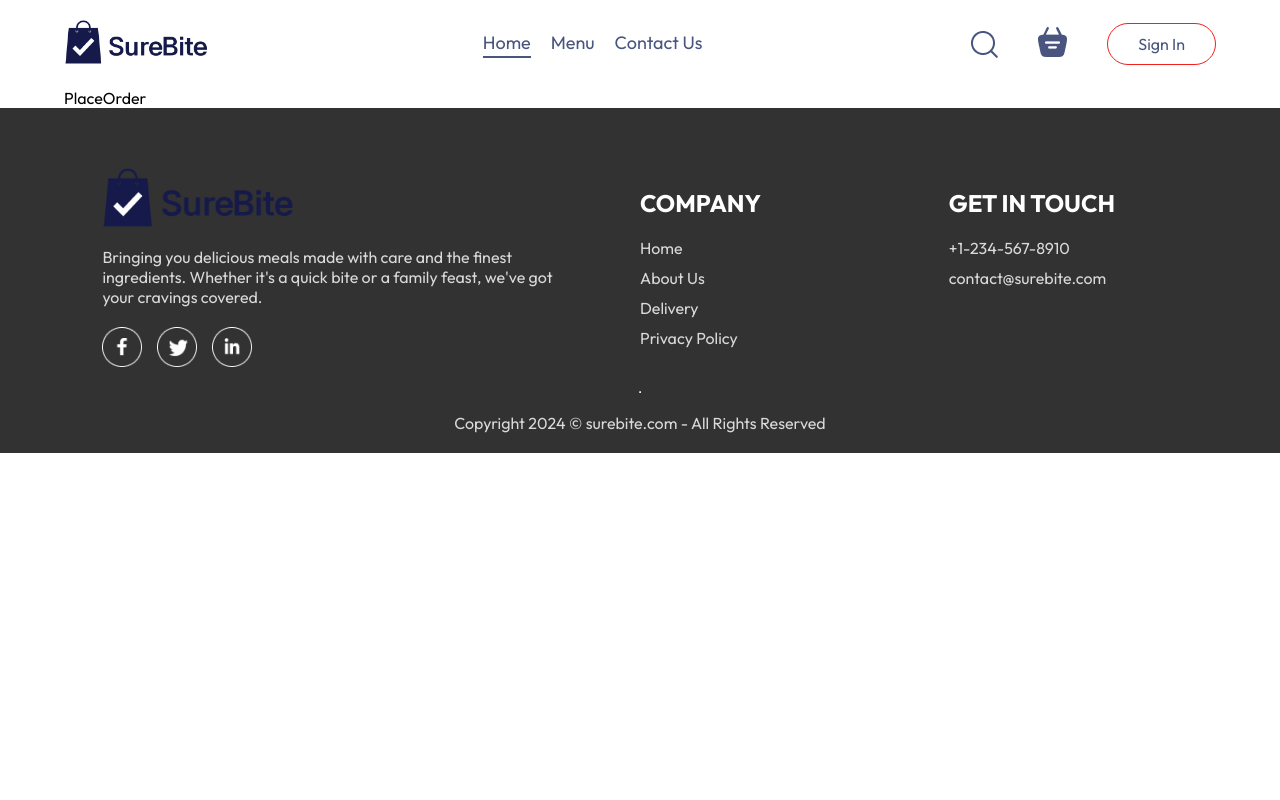
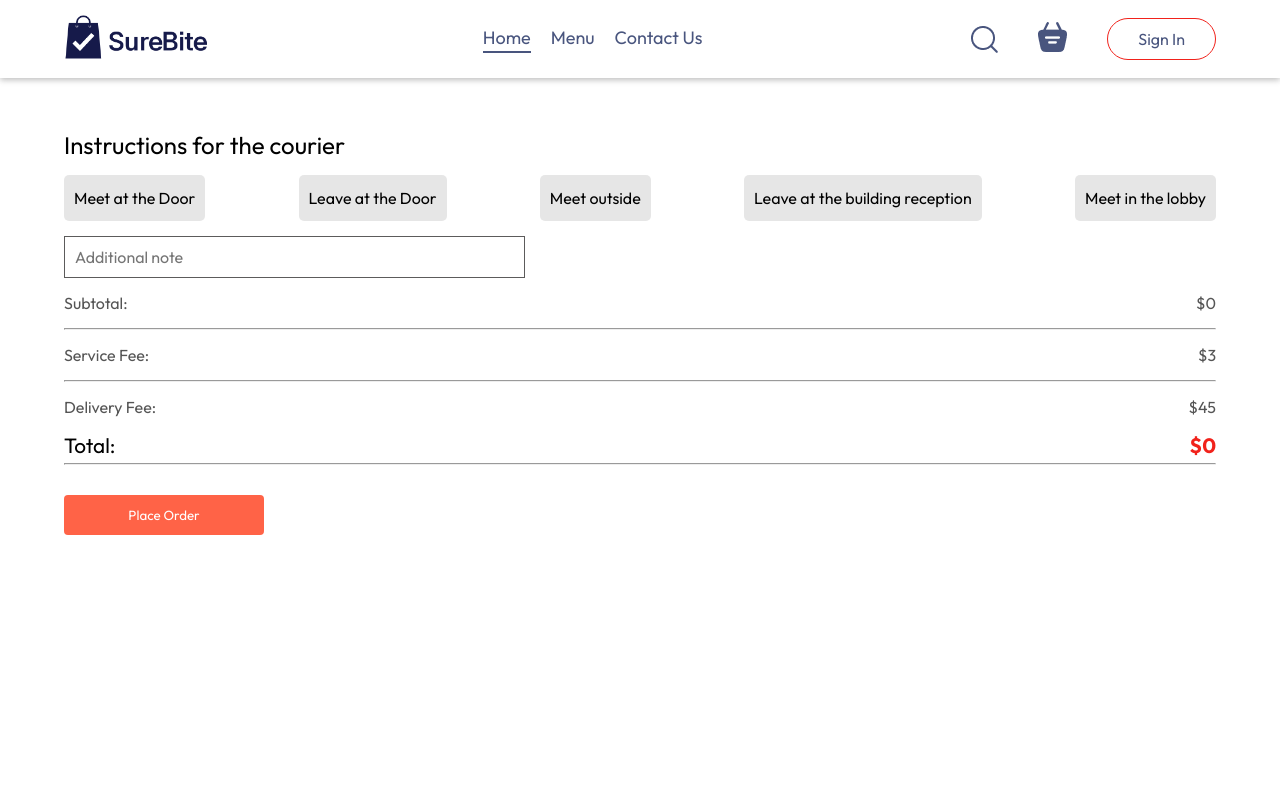
Before and after one commit to kelvinquartey/surebite, a React (Vite) app in the folder frontend/: page /order in a window 1280 px wide. Shown: the top 800 px of the page. Built offline with nearby package versions, Linux system fonts and the light colour scheme.

Commit message:
create PlaceOrder page

```diff
--- a/frontend/src/components/Footer/Footer.jsx
+++ b/frontend/src/components/Footer/Footer.jsx
@@ -21,7 +21,6 @@ const Footer = () => {
           <ul>
             <li>Home</li>
             <li>About Us</li>
-            <li>Delivery</li>
             <li>Privacy Policy</li>
           </ul>
         </div>
--- a/frontend/src/components/Header/Header.css
+++ b/frontend/src/components/Header/Header.css
@@ -5,6 +5,7 @@
     background-size: cover;
     border-radius: 20px;
     position: relative;
+    /* margin-top: 20vh; */
 }
 
 .header::before {
--- a/frontend/src/components/LoginPopup/LoginPopup.css
+++ b/frontend/src/components/LoginPopup/LoginPopup.css
@@ -1,6 +1,6 @@
 .login-popup{
     position: fixed;
-    z-index: 10;
+    z-index: 999;
     width: 100%;
     height: 100%;
     background-color: #0000008c;
--- a/frontend/src/components/Navbar/NavBar.css
+++ b/frontend/src/components/Navbar/NavBar.css
@@ -1,8 +1,21 @@
 .navbar {
+    position: fixed;
+    top: 0;
+    left: 0;
+    width: 100%;
+    z-index: 100;
+    background: #fff;
+    box-shadow: 0 2px 6px rgba(0, 0, 0, 0.26);
+}
+
+.navbar-contents {
+    width: 90%;
+    margin: auto;
     display: flex;
-    padding: 20px 0px;
     justify-content: space-between;
     align-items: center;
+    height: fit-content;
+    padding: 15px 0px;
 }
 
 .navbar .logo {
--- a/frontend/src/components/Navbar/Navbar.jsx
+++ b/frontend/src/components/Navbar/Navbar.jsx
@@ -11,6 +11,7 @@ const Navbar = ({setShowLogin}) => {
 
   return (
     <section className='navbar'>
+        <div className='navbar-contents'>
             <Link to='/'><img src={assets.logo} alt="logo" className="logo" /></Link>
             <ul className="navbar-menu">
                 <Link to='/' className="active">Home</Link>
@@ -26,6 +27,7 @@ const Navbar = ({setShowLogin}) => {
                 </div>
                 <button onClick={()=>setShowLogin(true)}>Sign In</button>
             </div>
+        </div>
     </section>
   )
 }
--- a/frontend/src/context/StoreContext.jsx
+++ b/frontend/src/context/StoreContext.jsx
@@ -5,6 +5,8 @@ export const StoreContext = createContext(null)
 
 const StoreContextProvider = (props) => {
     const [cartItems, setCartitems] = useState({})
+    const deliveryFee = 45;
+    const serviceFee = 3;
 
     useEffect(() => {
         const storedCartItems = localStorage.getItem("cartItems");
@@ -94,7 +96,10 @@ const StoreContextProvider = (props) => {
         removeFromCart,
         deleteFromCart,
         clearCart,
-        getTotalCartAmount
+        getTotalCartAmount,
+        deliveryFee,
+        serviceFee
+
     }
 
     // useEffect(()=> {
--- a/frontend/src/index.css
+++ b/frontend/src/index.css
@@ -30,6 +30,7 @@ a{
 .app{
   width: 90%;
   margin: auto;
+  padding-top: 80px;
 }
 
 @keyframes fadeIn {
--- a/frontend/src/pages/Cart/Cart.css
+++ b/frontend/src/pages/Cart/Cart.css
@@ -11,7 +11,7 @@
 }
 
 .cart-item-container, .cart-bottom {
-    border: 1px solid #9e9e9e;
+    border: 1.5px solid #9e9e9e;
     border-radius: 4px;
     padding: 18px;
 }
@@ -94,9 +94,10 @@
 .cart-total-details:last-child {
   color: #000;
   font-weight: 500;
+  font-size: 1.3rem;
 }
 
-.cart-total-details:last-child b {
+.cart-total-details b {
   color: #f1221b;
 }
 
--- a/frontend/src/pages/Cart/Cart.jsx
+++ b/frontend/src/pages/Cart/Cart.jsx
@@ -2,12 +2,12 @@ import React, { useContext } from 'react'
 import './Cart.css'
 import {StoreContext} from '../../context/StoreContext'
 import { assets } from '../../assets/frontend_assets/assets'
+import { useNavigate} from 'react-router-dom'
 
 const Cart = () => {
 
-  const {cartItems, food_list, removeFromCart, deleteFromCart, clearCart, getTotalCartAmount, addToCart} = useContext(StoreContext)
-  const deliveryFee = 45;
-  const serviceFee = 3;
+  const {cartItems, food_list, removeFromCart, deleteFromCart, clearCart, getTotalCartAmount, addToCart, deliveryFee, serviceFee} = useContext(StoreContext)
+  const navigate = useNavigate();
 
   return (
     <div className='cart'>
@@ -69,7 +69,7 @@ const Cart = () => {
               {getTotalCartAmount() > 0 ? <b>${getTotalCartAmount() + deliveryFee + serviceFee}</b>: <b>${getTotalCartAmount()}</b>}
             </div>
           </div>
-          {getTotalCartAmount() > 0 && <button>PROCEED TO CHECKOUT</button>}
+          {getTotalCartAmount() > 0 && <button onClick={() => navigate('/order')}>PROCEED TO CHECKOUT</button>}
         </div>
       </div>
     </div>
--- a/frontend/src/pages/PlaceOrder/PlaceOrder.css
+++ b/frontend/src/pages/PlaceOrder/PlaceOrder.css
@@ -0,0 +1,91 @@
+.place-holder {
+    margin: 50px 0px;
+    min-height: 80vh;
+}
+
+.instructions p {
+    font-size: 1.5rem;
+}
+
+.instructions-list {
+    display: flex;
+    justify-content: space-between;
+    align-items: center;
+    gap: 20px;
+    text-align: center;
+    margin: 15px 0px;
+    overflow-x: auto;
+    scrollbar-width: none;
+}
+
+.instructions-list::-webkit-scrollbar{
+    display: none;
+}
+
+.instruction-item {
+    background-color: #d6d6d698;
+    padding: 13px 10px;
+    border-radius: 5px;
+    cursor: pointer;
+    white-space: nowrap;
+}
+
+.instruction-item.active {
+  background: green;
+  color: white;
+}
+
+.additional-note input{
+    font-size: 16px;
+    padding: 10px;
+    width: 40%;
+    border: 1px solid #5c5b5b;
+}
+
+.total-details {
+    display: flex;
+    justify-content: space-between;
+    color: #000;
+    margin-block: 15px;
+    font-size: 1.3rem;
+}
+
+.total-details b {
+  color: #f1221b;
+}
+
+
+.hr {
+    margin-top: -10px;
+    margin-bottom: 20px;
+}
+
+.place-order {
+    border: none;
+    color: #fff;
+    background-color: tomato;
+    width: max(15vw, 200px);
+    padding: 12px 0px;
+    border-radius: 4px;
+    cursor: pointer;
+    margin-top: 10px;
+}
+
+.place-order:hover {
+    background-color: #f1221b;
+}
+
+
+@media (max-width: 1024px) {
+    .additional-note input{
+        width: 70%;
+        border: 1px solid #5c5b5b;
+    }
+}
+
+@media (max-width: 768px) {
+    .additional-note input{
+        width: 100%;
+        border: 1px solid #5c5b5b;
+    }
+}
--- a/frontend/src/pages/PlaceOrder/PlaceOrder.jsx
+++ b/frontend/src/pages/PlaceOrder/PlaceOrder.jsx
@@ -1,9 +1,68 @@
-import React from 'react'
+import React, { useState } from 'react'
 import './PlaceOrder.css'
+import { useContext } from 'react'
+import { StoreContext } from '../../context/StoreContext'
 
 const PlaceOrder = () => {
+  const instructions_list = [
+    "Meet at the Door",
+    "Leave at the Door",
+    "Meet outside",
+    "Leave at the building reception",
+    "Meet in the lobby"
+  ]
+
+  const {getTotalCartAmount,deliveryFee, serviceFee} = useContext(StoreContext)
+  const total = getTotalCartAmount() + deliveryFee + serviceFee;
+  const [selectedInstruction, setSelectedInstruction] = useState(null);
+
   return (
-    <div>PlaceOrder</div>
+    <>
+    <form action="" className="place-holder">
+      <div className="instructions">
+        <p>Instructions for the courier</p>
+        <div className="instructions-list">
+          {instructions_list.map((instruction,index) => {
+            return(
+              <span className={`instruction-item ${
+                selectedInstruction === instruction ? "active" : ""
+                }`}
+                key={index}
+                onClick={() => setSelectedInstruction(instruction)}>
+                  {instruction}
+              </span>
+            )
+          })}
+        </div>
+      </div>
+
+      <div className='additional-note'>
+        <input type="text" placeholder='Additional note' className='' />
+      </div>
+
+
+        <div className="cart-total-details">
+          <p>Subtotal:</p>
+          <p>${getTotalCartAmount()}</p>
+        </div>
+        <hr />
+        <div className="cart-total-details">
+          <p>Service Fee:</p>
+          <p>${serviceFee}</p>
+        </div>
+        <hr />
+        <div className="cart-total-details">
+          <p>Delivery Fee:</p>
+          <p>${deliveryFee}</p>
+        </div>
+      <div className="total-details ">
+        <p>Total:</p>
+        {getTotalCartAmount() > 0 ? <b>${total}</b>: <b>${getTotalCartAmount()}</b>}
+      </div>
+      <hr className='hr'/>
+      <button className='place-order'>Place Order</button>
+    </form>
+    </>
   )
 }
 
```
Lines whose indentation alone changed are shown as unchanged.
